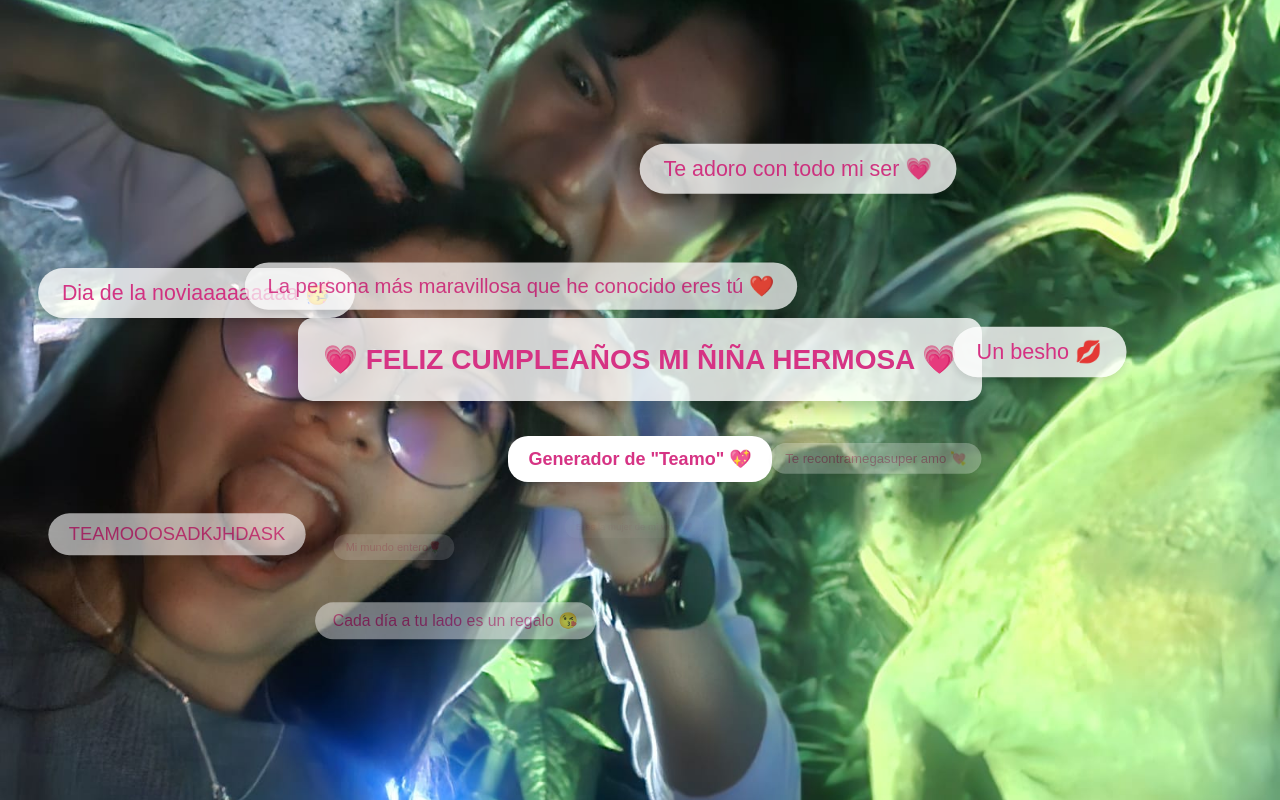
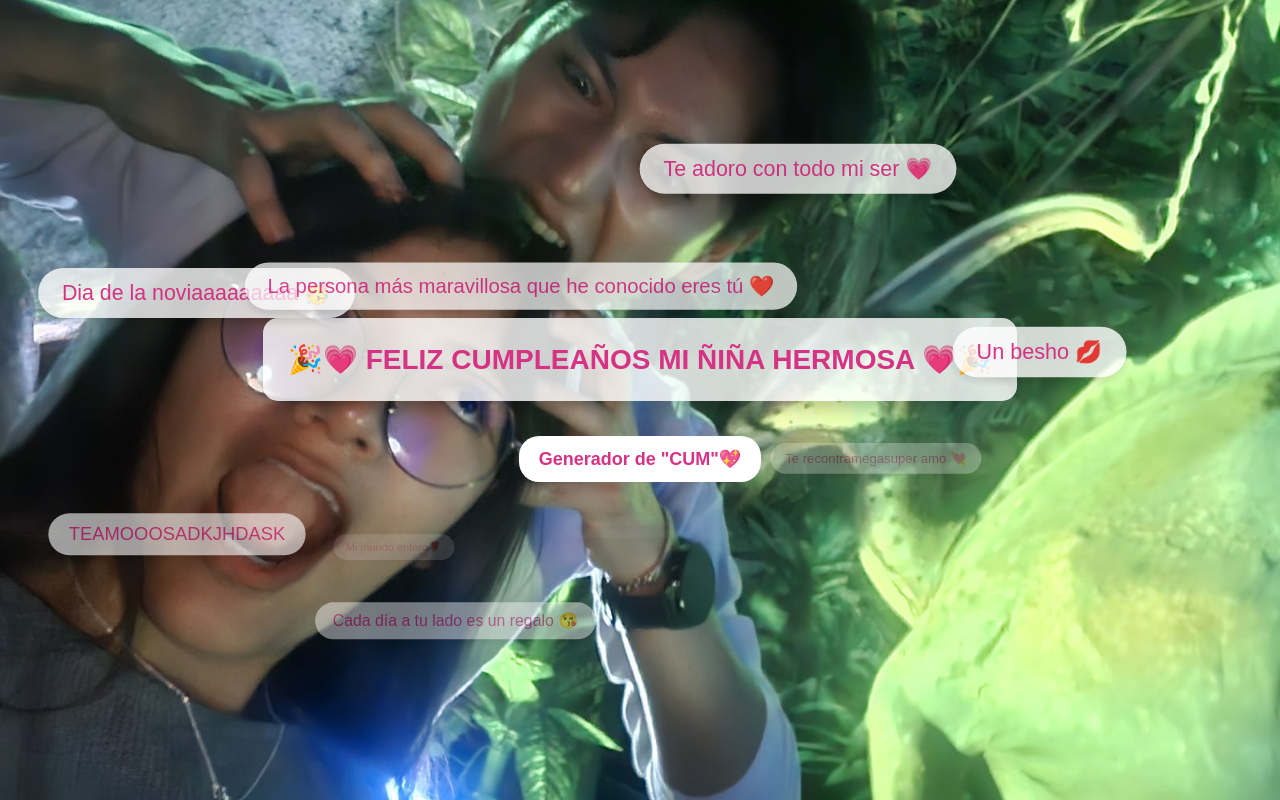
Before and after one commit to Impact84/Olasi, a plain HTML site: page index.html in a window 1280 px wide. Drawn offline with Linux system fonts and the light colour scheme.

Commit message:
Update birthday message and button text in HTML

```diff
--- a/index.html
+++ b/index.html
@@ -3,12 +3,12 @@
     <head>
         <meta charset="UTF-8">
         <meta name="viewport" content="width=device-width, initial-scale=1.0">
-        <title>TENGO AMBRee AAAAAaaaaaaaHHH</title>
+        <title>TENGO AMBRee AAAAAaaaaaaaHHH, amochito C:</title>
         <link rel="stylesheet" href="style.css">
     </head>
     <body>
-        <div class="message"> 💗 FELIZ CUMPLEAÑOS MI ÑIÑA HERMOSA 💗</div>
-        <button id="love-button">Generador de "Teamo" 💖</button>
+        <div class="message"> 🎉💗 FELIZ CUMPLEAÑOS MI ÑIÑA HERMOSA 💗🎉</div>
+        <button id="love-button">Generador de "CUM"💖</button>
         <div id="bubbles-text"></div>
         <script src="script.js"></script>
     </body>
```
